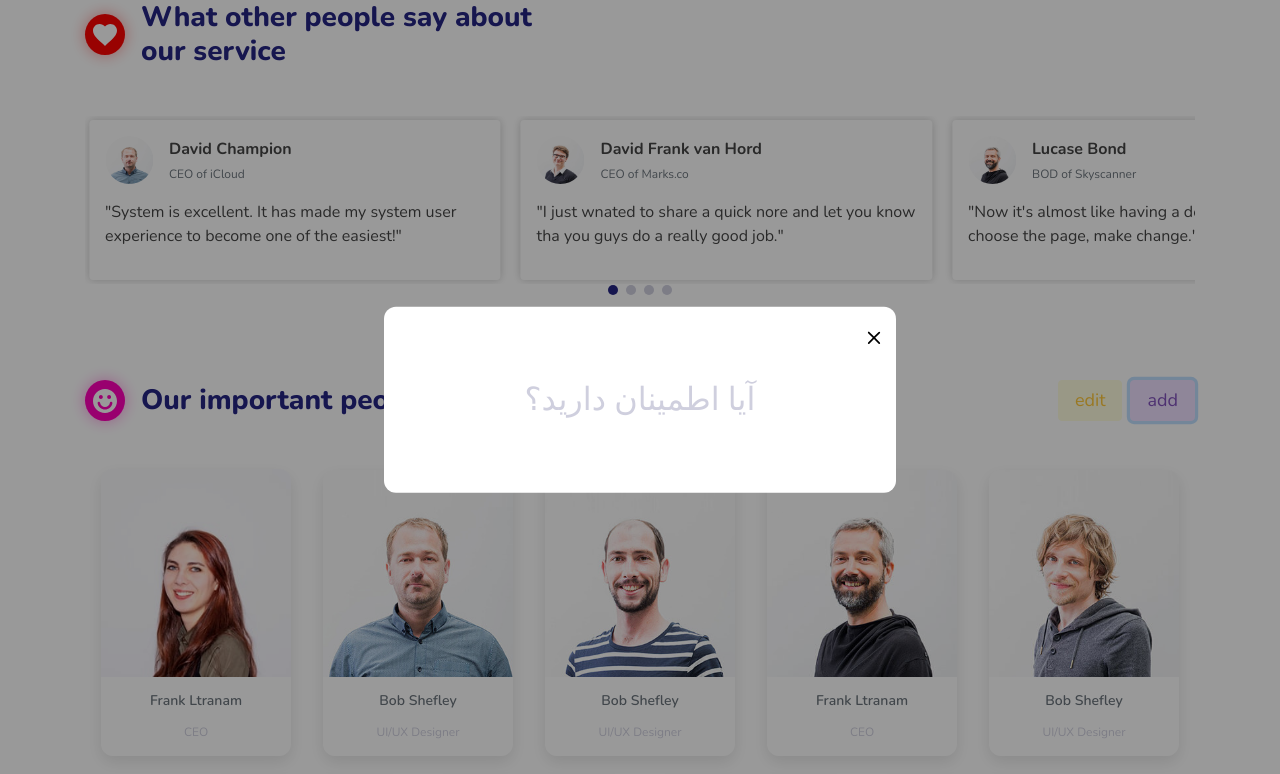
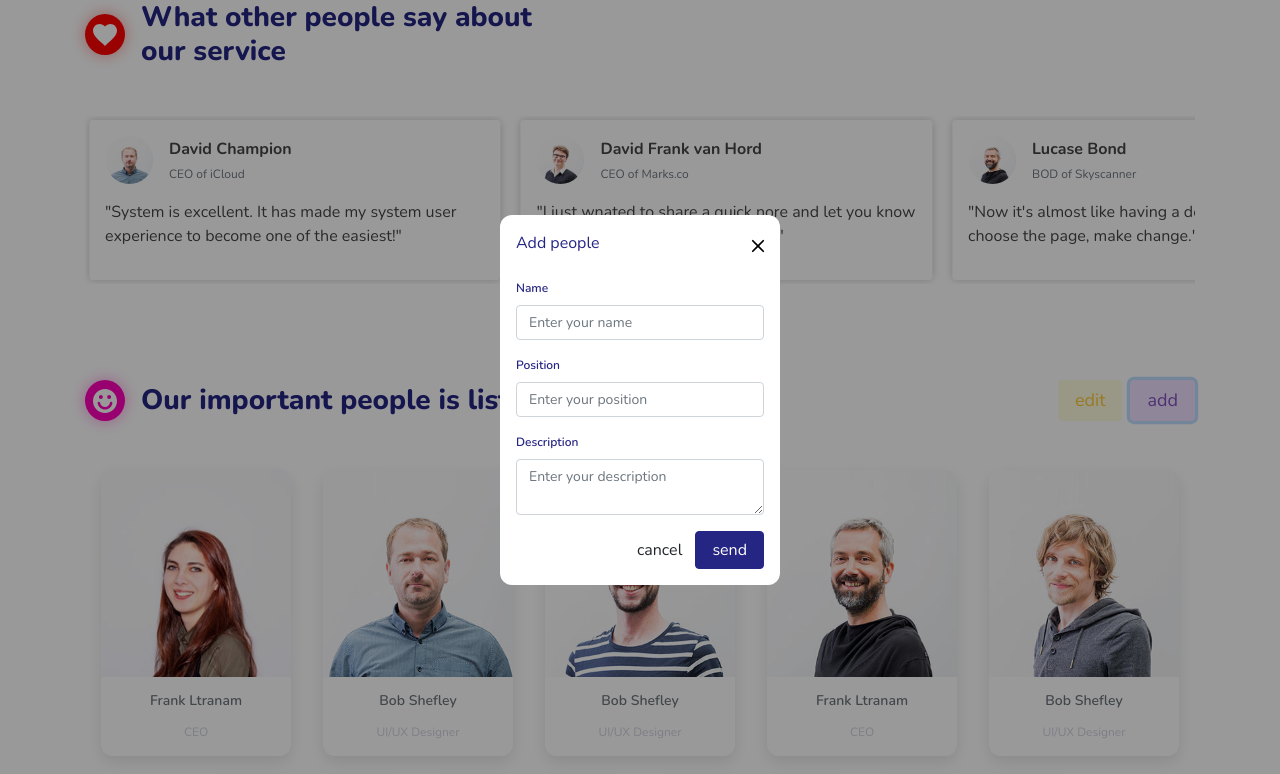
Before and after one commit to mmehdinasiri/Finology-Front-End-Assessment, a React (Create React App) app: page / in a window 1280 px wide. Both pictures are taken after a click on the button "add". Shown: the part 1653-2427 px from the top of the page. Built offline with nearby package versions, Linux system fonts and the light colour scheme.

Commit message:
add people form without image uploader

```diff
--- a/src/components/ContactUs/ContactUs.tsx
+++ b/src/components/ContactUs/ContactUs.tsx
@@ -1,5 +1,5 @@
 import { FC } from 'react'
-import ContactUsForm from './ContactUsForm'
+import { ContactUsForm } from '../'
 
 const ContactUs: FC = () => {
 	return (
--- a/src/components/ContactUs/ContactUsForm.tsx
+++ b/src/components/Forms/ContactUsForm.tsx
@@ -1,4 +1,4 @@
-import { Input, Textarea, DropDown } from '../'
+import { Input, Textarea, DropDown } from '..'
 import { useForm } from 'react-hook-form'
 import { FC } from 'react'
 export type IContactForm = {
@@ -12,21 +12,17 @@ const subjectOption = [
 	{ name: 'option2', value: 'option2' }
 ]
 const ContactUsForm: FC = () => {
-	const {
-		register: registerUser,
-		handleSubmit: handleSubmitUser,
-		errors: errorsUser
-	} = useForm<IContactForm>()
+	const { register, handleSubmit, errors } = useForm<IContactForm>()
 
 	const submitForm = ({ name, subject, email, message }: IContactForm) => {
 		alert(JSON.stringify({ name, subject, email, message }, null, 4))
 	}
 	return (
-		<form noValidate onSubmit={handleSubmitUser(submitForm)} className=' px-2'>
+		<form noValidate onSubmit={handleSubmit(submitForm)} className=' px-2'>
 			<div className='form-group mobile-input mt-3'>
 				<Input
-					register={registerUser({ required: true })}
-					errors={errorsUser}
+					register={register({ required: true })}
+					errors={errors}
 					labelClass='is-primary font-18 is-wight-600'
 					fieldName='name'
 					type='text'
@@ -34,11 +30,11 @@ const ContactUsForm: FC = () => {
 					placeholder='Enter your name'
 				/>
 				<Input
-					register={registerUser({
+					register={register({
 						required: true,
 						pattern: /^[a-z0-9._%+-]+@[a-z0-9.-]+\.[a-z]{2,4}$/
 					})}
-					errors={errorsUser}
+					errors={errors}
 					labelClass='is-primary font-18 is-wight-600'
 					fieldName='email'
 					type='text'
@@ -46,8 +42,8 @@ const ContactUsForm: FC = () => {
 					placeholder='Enter your email'
 				/>
 				<DropDown
-					register={registerUser({ required: true })}
-					errors={errorsUser}
+					register={register({ required: true })}
+					errors={errors}
 					labelClass='is-primary font-18 is-wight-600'
 					fieldName='subject'
 					label='Subject'
@@ -55,9 +51,9 @@ const ContactUsForm: FC = () => {
 					placeholder='Please select your subject'
 				/>
 				<Textarea
-					register={registerUser({ required: true })}
+					register={register({ required: true })}
 					labelClass='is-primary font-18 is-wight-600'
-					errors={errorsUser}
+					errors={errors}
 					fieldName='message'
 					label='Message'
 					rows={6}
--- /dev/null
+++ b/src/components/Forms/PeopleForm.tsx
@@ -0,0 +1,73 @@
+import { FC } from 'react'
+import { useForm } from 'react-hook-form'
+import { IPeople } from '../PeopleList/PeopleList'
+import { Input } from '../'
+import Textarea from '../Inputs/Textarea'
+
+const PeopleForm: FC = () => {
+	const {
+		register: registerPeople,
+		handleSubmit: handleSubmitPeople,
+		errors: errorsPeople
+	} = useForm<IPeople>()
+
+	const submitForm = ({ name, position, img, description }: IPeople) => {
+		alert(JSON.stringify({ name, position, img, description }, null, 4))
+	}
+	return (
+		<div>
+			<p
+				className='is-primary'
+				style={{ position: 'absolute', top: '8xp', left: '16px' }}
+			>
+				Add people
+			</p>
+			<form
+				noValidate
+				onSubmit={handleSubmitPeople(submitForm)}
+				className='pt-5'
+			>
+				<Input
+					register={registerPeople({ required: true })}
+					errors={errorsPeople}
+					labelClass='is-primary is-wight-600'
+					fieldName='name'
+					type='text'
+					label='Name'
+					placeholder='Enter your name'
+					inputClass='font-14'
+				/>
+				<Input
+					register={registerPeople({ required: true })}
+					errors={errorsPeople}
+					labelClass='is-primary is-wight-600'
+					fieldName='position'
+					type='text'
+					label='Position'
+					placeholder='Enter your position'
+					inputClass='font-14'
+				/>
+				<Textarea
+					register={registerPeople}
+					errors={errorsPeople}
+					labelClass='is-primary is-wight-600'
+					fieldName='description'
+					label='Description'
+					placeholder='Enter your description'
+					inputClass='font-14'
+				/>
+
+				<div className='text-right'>
+					<button className='btn px-1 mr-2' type='button'>
+						cancel
+					</button>
+					<button className='btn btn-primary px-3' type='submit'>
+						send
+					</button>
+				</div>
+			</form>
+		</div>
+	)
+}
+
+export default PeopleForm
--- a/src/components/Inputs/Input.tsx
+++ b/src/components/Inputs/Input.tsx
@@ -1,3 +1,4 @@
+import { v4 as uuidv4 } from 'uuid'
 interface IInput {
 	placeholder?: string
 	inputClass?: string
@@ -22,11 +23,12 @@ const Input = ({
 	label,
 	labelClass
 }: IInput): JSX.Element => {
+	const inpurId = uuidv4()
 	return (
 		<div className={`form-group ${classList}`}>
 			{label && (
 				<label
-					htmlFor={fieldName}
+					htmlFor={inpurId}
 					className={`d-block font-12  ${labelClass || ''}`}
 				>
 					{label}
@@ -35,7 +37,7 @@ const Input = ({
 			<input
 				ref={register}
 				type={type}
-				id={fieldName}
+				id={inpurId}
 				name={fieldName}
 				className={`form-control ${inputClass || ''}`}
 				placeholder={placeholder}
--- a/src/components/PeopleList/PeopleList.tsx
+++ b/src/components/PeopleList/PeopleList.tsx
@@ -4,66 +4,77 @@ import { Modal } from '../'
 import { ReactComponent as HappyFace } from '../../icons/happy-face.svg'
 import { ReactComponent as Garbage } from '../../icons/garbage.svg'
 import { v4 as uuidv4 } from 'uuid'
+import PeopleForm from '../Forms/PeopleForm'
 
 export interface IPeople {
 	name: string
 	position: string
 	img: string
-	id: string
+	description: string
+	id?: string
 }
 const UserList = [
 	{
 		name: 'Frank Ltranam',
 		position: 'CEO',
 		img: '/assets/people/darlene-chabrat.jpg',
+		description: '',
 		id: uuidv4()
 	},
 	{
 		name: 'Bob Shefley',
 		position: 'UI/UX Designer',
 		img: '/assets/people/david-campion.jpg',
+		description: '',
 		id: uuidv4()
 	},
 	{
 		name: 'Bob Shefley',
 		position: 'UI/UX Designer',
 		img: '/assets/people/gaetan-houssin.jpg',
+		description: '',
 		id: uuidv4()
 	},
 	{
 		name: 'Frank Ltranam',
 		position: 'CEO',
 		img: '/assets/people/jerome-boudot.jpg',
+		description: '',
 		id: uuidv4()
 	},
 	{
 		name: 'Bob Shefley',
 		position: 'UI/UX Designer',
 		img: '/assets/people/jerome-mahuet.jpg',
+		description: '',
 		id: uuidv4()
 	},
 	{
 		name: 'Bob Shefley',
 		position: 'UI/UX Designer',
 		img: '/assets/people/manuela-faveri.jpg',
+		description: '',
 		id: uuidv4()
 	},
 	{
 		name: 'Frank Ltranam',
 		position: 'CEO',
 		img: '/assets/people/nicolas-lebarreau.jpg',
+		description: '',
 		id: uuidv4()
 	},
 	{
 		name: 'Bob Shefley',
 		position: 'UI/UX Designer',
 		img: '/assets/people/romane-regad.jpg',
+		description: '',
 		id: uuidv4()
 	},
 	{
 		name: 'Bob Shefley',
 		position: 'UI/UX Designer',
 		img: '/assets/people/gaetan-houssin.jpg',
+		description: '',
 		id: uuidv4()
 	}
 ]
@@ -161,7 +172,7 @@ const PeopleList: FC = () => {
 				</div>
 			</div>
 			<Modal open={isModalOpen} onClose={() => setIsModalOpen(false)}>
-				<h2 className='my-4'>آیا اطمینان دارید؟ </h2>
+				<PeopleForm />
 			</Modal>
 		</div>
 	)
--- a/src/components/index.ts
+++ b/src/components/index.ts
@@ -10,3 +10,5 @@ export { default as Textarea } from './Inputs/Textarea'
 export { default as DropDown } from './Inputs/DropDown'
 export { default as PeopleList } from './PeopleList/PeopleList'
 export { default as Modal } from './Modal/Modal'
+export { default as PeopleForm } from './Forms/PeopleForm'
+export { default as ContactUsForm } from './Forms/ContactUsForm'
--- a/src/scss/components/modal.scss
+++ b/src/scss/components/modal.scss
@@ -4,11 +4,11 @@
 	left: 50%;
 	transform: translate(-50%, -50%);
 	background-color: white;
-	padding: 50px;
+	padding: rem(16px);
 	z-index: $base-z-index-modal-overlay + 1;
-	max-width: 80%;
-	min-width: 40%;
-	text-align: center;
+	width: rem(280px);
+	// max-width: 80%;
+	// min-width: 40%;
 	border-radius: $people-card-radius;
 }
 .modal-overlay {
```
